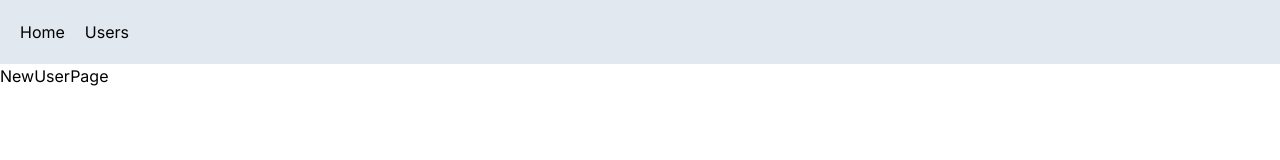
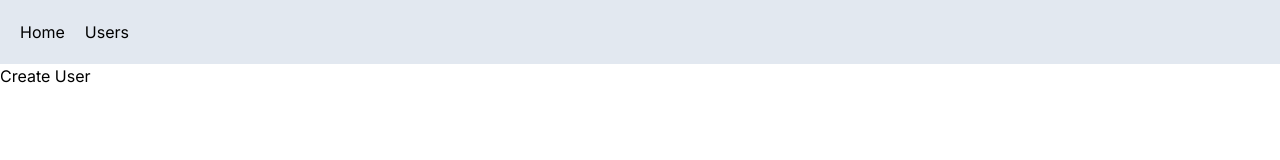
Before and after one commit to gadela-confluence/nextjs-estore, a Next.js app in the folder shop-fe/: page /users/new in a window 1280 px wide. Shown: the top 160 px of the page. Built offline with nearby package versions, Linux system fonts and the light colour scheme.

Commit message:
Programatic Navigation using Next Navigation

```diff
--- a/shop-fe/app/users/new/page.tsx
+++ b/shop-fe/app/users/new/page.tsx
@@ -1,8 +1,18 @@
+'use client'
+import { useRouter } from 'next/navigation'
 import React from 'react'
 
 const NewUserPage = () => {
+
+    const router = useRouter();
+
   return (
-    <div>NewUserPage</div>
+    <div>
+        <button
+        className='btn btn-primary'
+        onClick={() => router.push('/users')}
+        > Create User  </button>
+    </div>
   )
 }
 
--- a/shop-fe/app/users/page.tsx
+++ b/shop-fe/app/users/page.tsx
@@ -1,5 +1,6 @@
 import React from 'react'
 import UsersTable from './UsersTable'
+import Link from 'next/link'
 
 interface Props {
     searchParams: {sortOrder:string}
@@ -10,6 +11,7 @@
     return (
     <>
         <h1> Users </h1>
+        <Link href="/users/new" className='btn btn-primary'> New User </Link>
         <UsersTable sortOrder={sortOrder}></UsersTable>
     </>
   )
```
